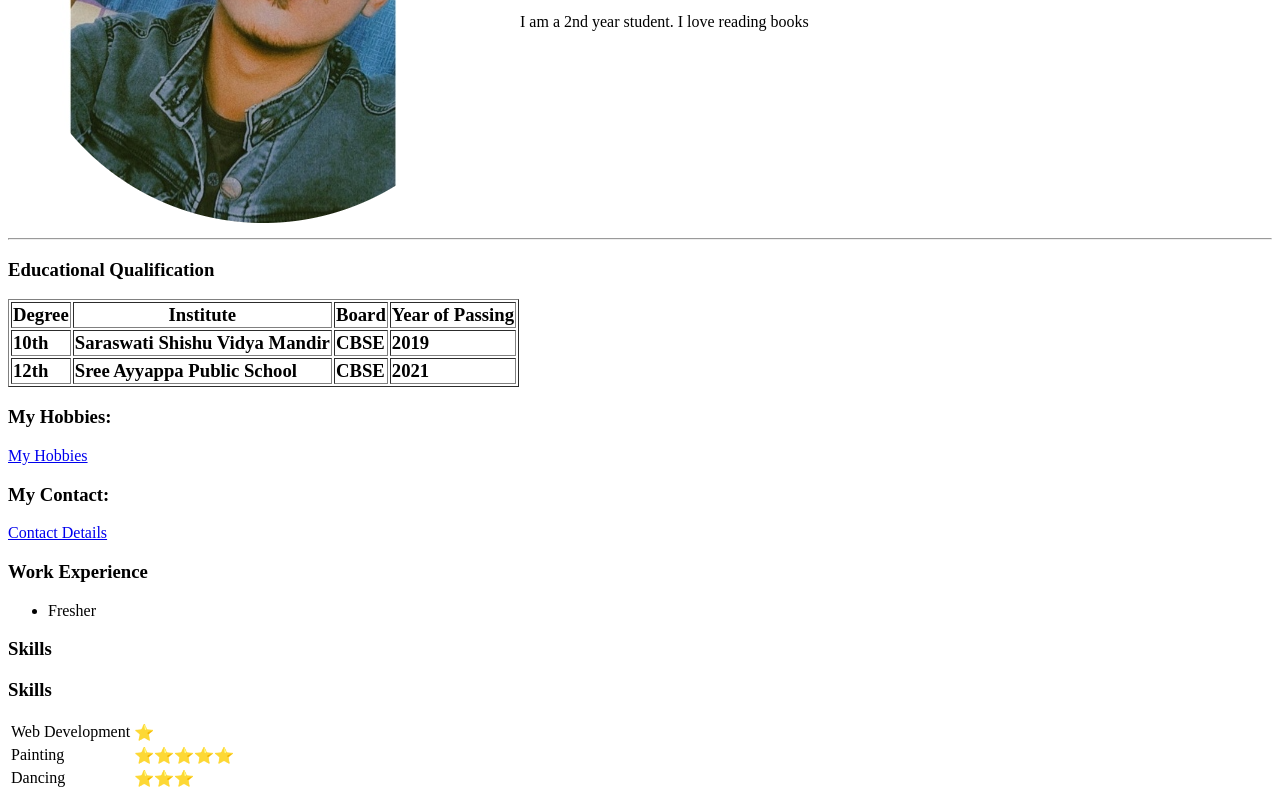
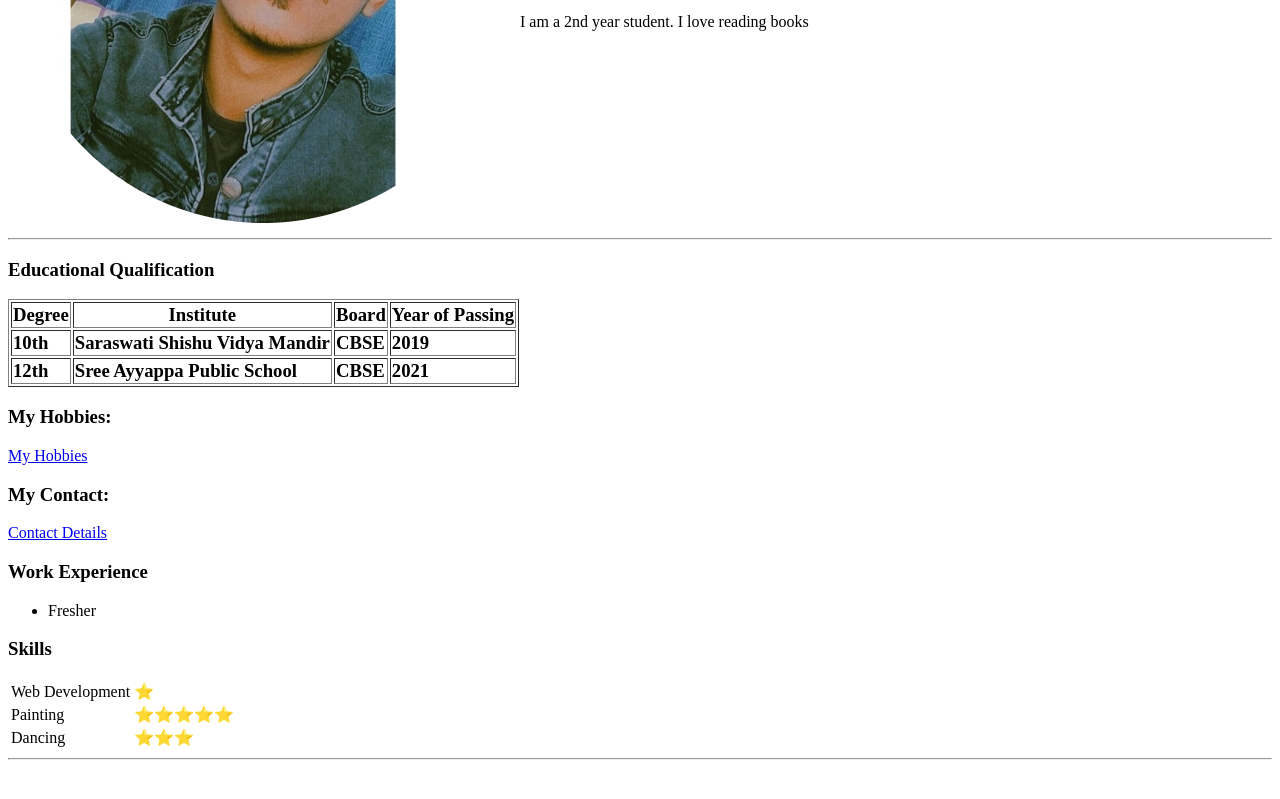
Before and after one commit to TheSlowest/cv, a plain HTML site: page index.html in a window 1280 px wide. Shown: the part 293-1092 px from the top of the page. After the commit the page ends 1061 px from the top, so only its background shows below. Drawn offline with Linux system fonts and the light colour scheme.

Commit message:
Update index.html

```diff
--- a/index.html
+++ b/index.html
@@ -62,8 +62,6 @@
 
   <h3>Skills</h3>
 
-  <h3>Skills</h3>
-
 <table>
 
 <tr>
@@ -81,8 +79,8 @@
             <td>⭐⭐⭐</td>
           </tr>
 
-
   </table>
+   <hr>
 
 
 
```
